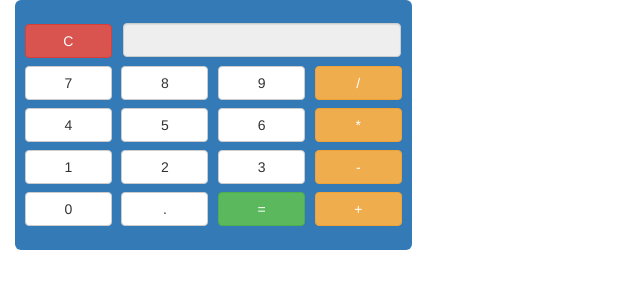
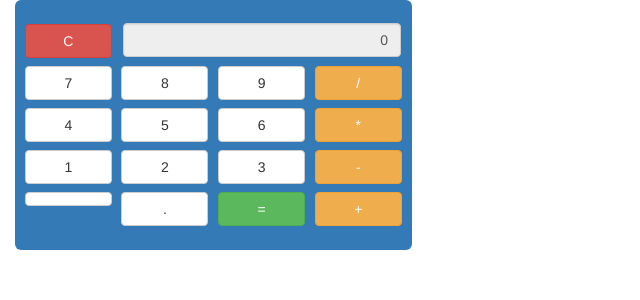
Before and after one commit to tofarias/angular-calculadora, an Angular app in the folder calculadora/: page / in a window 1280 px wide. Shown: the top 300 px of the page, without its empty margins (0-640 px from the left). Built offline with nearby package versions, Linux system fonts and the light colour scheme.

Commit message:
Add vinculando métodos a interface

```diff
--- a/calculadora/src/app/calculadora/components/calculadora.component.html
+++ b/calculadora/src/app/calculadora/components/calculadora.component.html
@@ -8,6 +8,7 @@
             <div class="col-xs-3">
               <button
                 type="button"
+                (click)="limpar()"
                 class="btn btn-danger kz-btn">C
               </button>
             </div>
@@ -16,6 +17,7 @@
                 type="text"
                 class="form-control text-right kz-input-text"
                 id="display"
+                [value]="display"
                 name="display"
                 readonly>
             </div>
@@ -25,6 +27,7 @@
               <button
                 type="button"
                 class="btn btn-default kz-btn"
+                (click)="adicionarNumero('7')"
                 id="btn7">7
               </button>
             </div>
@@ -32,6 +35,7 @@
               <button
                 type="button"
                 class="btn btn-default kz-btn"
+                (click)="adicionarNumero('8')"
                 id="btn8">8
               </button>
             </div>
@@ -39,6 +43,7 @@
               <button
                 type="button"
                 class="btn btn-default kz-btn"
+                (click)="adicionarNumero('9')"
                 id="btn9">9
               </button>
             </div>
@@ -46,6 +51,7 @@
               <button
                 type="button"
                 class="btn btn-warning kz-btn"
+                (click)="definirOperacao('/')"
                 id="btnDivisao">/
               </button>
             </div>
@@ -55,6 +61,7 @@
               <button
                 type="button"
                 class="btn btn-default kz-btn"
+                (click)="adicionarNumero('4')"
                 id="btn4">4
               </button>
             </div>
@@ -62,6 +69,7 @@
               <button
                 type="button"
                 class="btn btn-default kz-btn"
+                (click)="adicionarNumero('5')"
                 id="btn5">5
               </button>
             </div>
@@ -69,6 +77,7 @@
               <button
                 type="button"
                 class="btn btn-default kz-btn"
+                (click)="adicionarNumero('6')"
                 id="btn6">6
               </button>
             </div>
@@ -76,6 +85,7 @@
               <button
                 type="button"
                 class="btn btn-warning kz-btn"
+                (click)="definirOperacao('*')"
                 id="btnMIltiplicacao">*
               </button>
             </div>
@@ -85,6 +95,7 @@
               <button
                 type="button"
                 class="btn btn-default kz-btn"
+                (click)="adicionarNumero('1')"
                 id="btn1">1
               </button>
             </div>
@@ -92,6 +103,7 @@
               <button
                 type="button"
                 class="btn btn-default kz-btn"
+                (click)="adicionarNumero('2')"
                 id="btn2">2
               </button>
             </div>
@@ -99,6 +111,7 @@
               <button
                 type="button"
                 class="btn btn-default kz-btn"
+                (click)="adicionarNumero('3')"
                 id="btn3">3
               </button>
             </div>
@@ -106,6 +119,7 @@
               <button
                 type="button"
                 class="btn btn-warning kz-btn"
+                (click)="definirOperacao('+')"
                 id="btnSubtracao">-
               </button>
             </div>
@@ -115,13 +129,15 @@
               <button
                 type="button"
                 class="btn btn-default kz-btn"
-                id="btn0">0
+                (click)="adicionarNumero('0')"
+                id="btn0">
               </button>
             </div>
             <div class="col-xs-3">
               <button
                 type="button"
                 class="btn btn-default kz-btn"
+                (click)="adicionarNumero('.')"
                 id="btnDecimal">.
               </button>
             </div>
@@ -129,6 +145,7 @@
               <button
                 type="button"
                 class="btn btn-success kz-btn"
+                (click)="calcular()"
                 id="btnCalcular">=
               </button>
             </div>
@@ -136,6 +153,7 @@
               <button
                 type="button"
                 class="btn btn-warning kz-btn"
+                (click)="definirOperacao('+')"
                 id="btnSoma">+
               </button>
             </div>
--- a/calculadora/src/app/calculadora/components/calculadora.component.ts
+++ b/calculadora/src/app/calculadora/components/calculadora.component.ts
@@ -9,6 +9,7 @@ import { isNull } from 'util';
   templateUrl: './calculadora.component.html',
   styleUrls: ['./calculadora.component.css']
 })
+
 export class CalculadoraComponent implements OnInit {
 
 private numero1: string
@@ -30,11 +31,15 @@ private operacao: string
     this.operacao = null
   }
 
+  /**
+   *
+   * @param numero
+   */
   adicionarNumero(numero: string) : void
   {
-    if( this.operacao === null )
+    if( this.operacao === null ){
       this.numero1  = this.concatenarNumero(this.numero1, numero)
-    {
+    }else{
       this.numero2  = this.concatenarNumero(this.numero2, numero)
     }
   }
@@ -46,7 +51,7 @@ private operacao: string
    */
   concatenarNumero(numAtual: string, numConcat: string): string
   {
-    if( numAtual ==='0' ){
+    if( numAtual === '0' || numAtual === null ){
       numAtual = ''
     }
 
@@ -81,7 +86,23 @@ private operacao: string
     }
   }
 
-  get Display(): string{
+  /**
+   * Efetua o cálculo de uma operação.
+   *
+   * @return void
+   */
+  calcular(): void {
+  	if (this.numero2 === null) {
+  		return;
+  	}
+
+  	this.resultado = this.calduladoraService.calcular(
+  		parseFloat(this.numero1),
+  		parseFloat(this.numero2),
+  		this.operacao);
+  }
+
+  get display(): string{
     if( this.resultado !== null ){
       return this.resultado.toString()
     }
```
